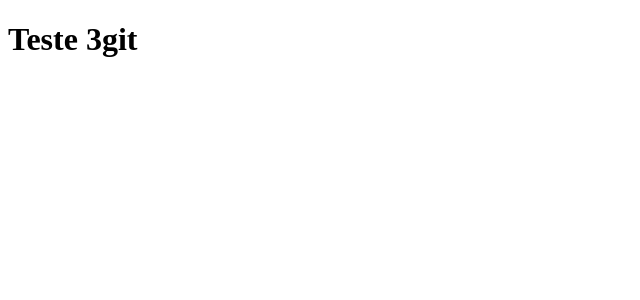
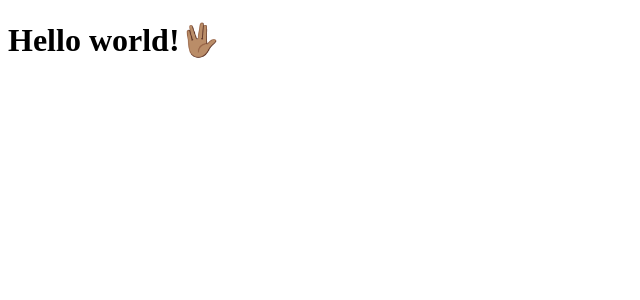
Before and after one commit to fabianocsouza/clone-tabnews, a Next.js app: page / in a window 1280 px wide. Shown: the top 300 px of the page, without its empty margins (0-640 px from the left). Built offline with nearby package versions, Linux system fonts and the light colour scheme.

Commit message:
altera conteudo pagina inicial

```diff
--- a/pages/index.js
+++ b/pages/index.js
@@ -1,5 +1,5 @@
 export default function Home() {
   return (
-    <h1>Teste 3git </h1>
+    <h1>Hello world!🖖🏽</h1>
   );
 }
```
